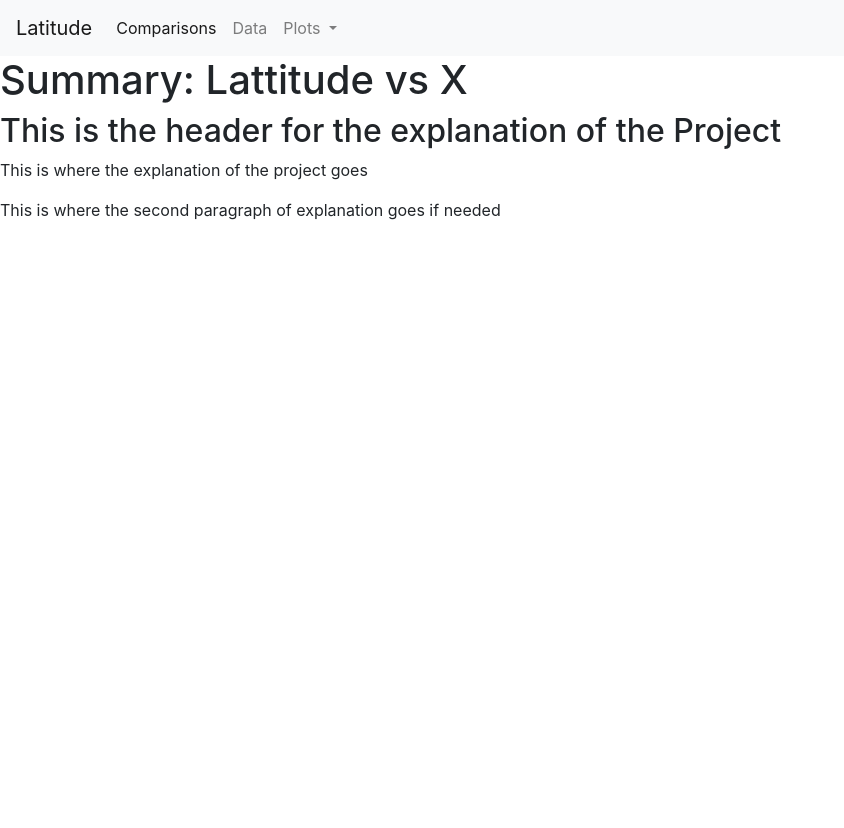
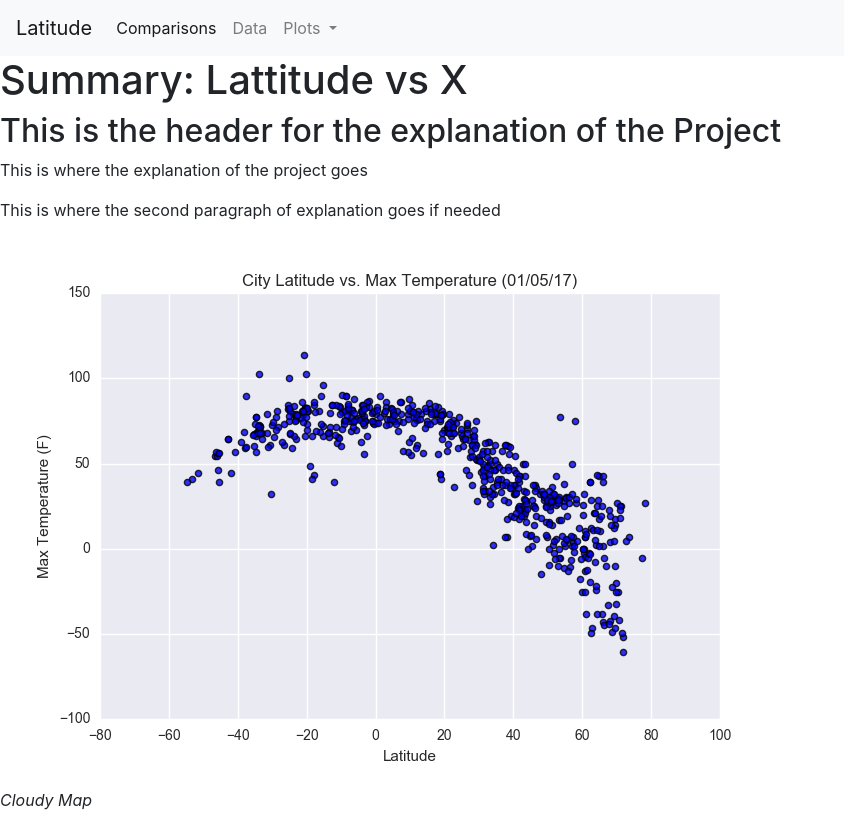
Before and after one commit to ryleenelson1397/Web-Design-Challenge, a plain HTML site: page index.html in a window 1280 px wide. Shown: the whole page, without its empty margins (0-844 px from the left). Before the commit the page ends 800 px from the top, so only its background shows below. Drawn offline with nearby package versions, Linux system fonts and the light colour scheme.

Commit message:
Added an image, still trying to figure out the nav bar

```diff
--- a/index.html
+++ b/index.html
@@ -18,7 +18,7 @@
 
   <nav class="navbar navbar-expand-lg navbar-light bg-light">
     <!-- This must be linked to the landing page on EVERY PAGE -->
-    <a class="navbar-brand" href="http://127.0.0.1:5500/Web-Design-Challenge/index.html">Latitude</a>
+    <a class="navbar-brand" href="#">Latitude</a>
 
     <button class="navbar-toggler" type="button" data-toggle="collapse" data-target="#navbarSupportedContent" aria-controls="navbarSupportedContent" aria-expanded="false" aria-label="Toggle navigation">
     <span class="navbar-toggler-icon"></span>
@@ -122,6 +122,41 @@
     <p>This is where the explanation of the project goes</p>
     <p>This is where the second paragraph of explanation goes if needed</p>
 
+    <!-- Potentially Code for Clickable Images -->
+
+    <section>
+
+      <article>
+      <a href="#">
+        <img src="Resources/assets/images/Fig1.png" alt="Fig1">
+      </a>
+      <p><em>Cloudy Map</em></p>
+      </article>
+      <!-- <hr>
+      <article>
+      <a target="_blank" href="assets/images/humiditymap.png">
+      <img src="assets/images/humiditymap.png" alt="Humidity Map">
+      </a>
+      <p><em>Humidity Map</em></p>
+      </article>
+      <hr>
+      <article>
+        <a href="assets/images/temperaturemap.png">
+        <img target="_blank" src="assets/images/temperaturemap.png" alt="Tempurature Map">
+        </a>
+        <p><em>Temperature Map</em></p>
+      </article>
+      <hr>
+      an example using figure/ficaption
+       <figure>
+        <a target="_blank" href="assets/images/windmap.png">
+        <img src="assets/images/windmap.png" alt="Wind Map">
+        </a>
+        <figcaption><em>Wind Map</em></figcaption>
+      </figure> -->
+    </section>
+
+
     <!-- Adding visualization links -->
 
     <!-- <a href= "#">Visualizations</a>
```
